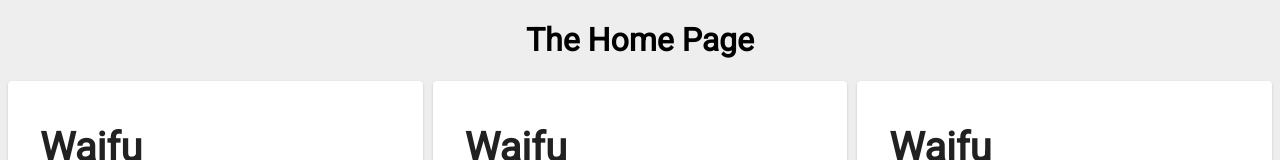
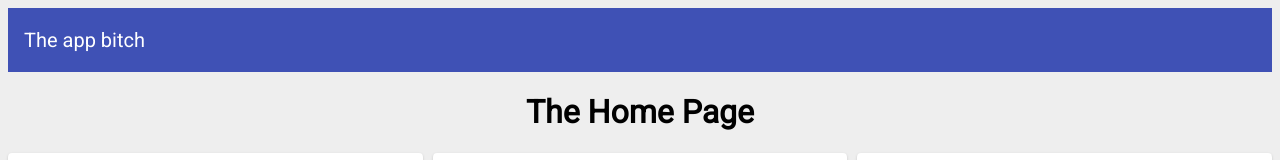
Before and after one commit to Mechasparrow/Animku, an Angular app: page / in a window 1280 px wide. Shown: the top 160 px of the page. Built offline with nearby package versions, Linux system fonts and the light colour scheme.

Commit message:
added simple tool bar

```diff
--- /dev/null
+++ b/src/app/app-tool-bar/app-tool-bar.component.html
@@ -0,0 +1,3 @@
+<mat-toolbar color = "primary">
+  <span>The app bitch</span>
+</mat-toolbar>
--- /dev/null
+++ b/src/app/app-tool-bar/app-tool-bar.component.ts
@@ -0,0 +1,15 @@
+import { Component, OnInit } from '@angular/core';
+
+@Component({
+  selector: 'tool-bar',
+  templateUrl: './app-tool-bar.component.html',
+  styleUrls: ['./app-tool-bar.component.css']
+})
+export class AppToolBarComponent implements OnInit {
+
+  constructor() { }
+
+  ngOnInit() {
+  }
+
+}
--- a/src/app/app.component.html
+++ b/src/app/app.component.html
@@ -1,2 +1,3 @@
 <!--The content below is only a placeholder and can be replaced.-->
+<tool-bar></tool-bar>
 <app-home-page></app-home-page>
--- a/src/app/app.module.ts
+++ b/src/app/app.module.ts
@@ -5,24 +5,28 @@ import { NgModule } from '@angular/core';
 import { MatCardModule } from '@angular/material/card';
 import {MatButtonModule} from '@angular/material/button';
 import {MatGridListModule} from '@angular/material/grid-list';
+import {MatToolbarModule} from '@angular/material/toolbar';
 
 import { AppComponent } from './app.component';
 import { HomePageComponent } from './home-page/home-page.component';
 
 import { FlexLayoutModule } from "@angular/flex-layout";
 import { WaifuCardoComponent } from './waifu-cardo/waifu-cardo.component';
+import { AppToolBarComponent } from './app-tool-bar/app-tool-bar.component';
 
 @NgModule({
   declarations: [
     AppComponent,
     HomePageComponent,
-    WaifuCardoComponent
+    WaifuCardoComponent,
+    AppToolBarComponent
   ],
   imports: [
     BrowserModule,
     MatCardModule,
     MatButtonModule,
     MatGridListModule,
+    MatToolbarModule,
     FlexLayoutModule
   ],
   providers: [],
```
Also changed, not shown: src/app/app-tool-bar/app-tool-bar.component.css (added), 1 other file (tests, documents, lock files or other folders).
